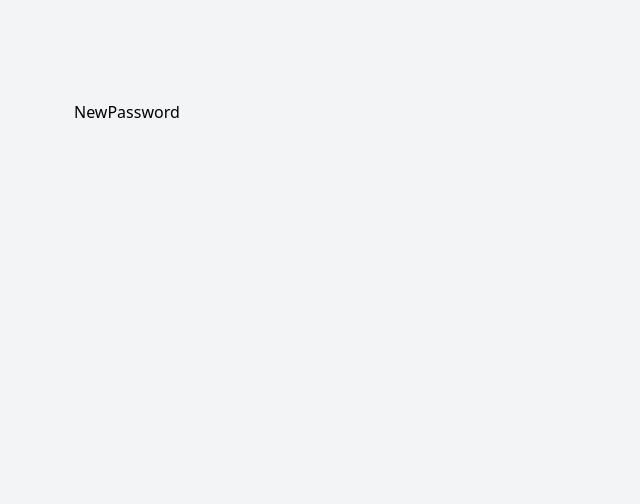
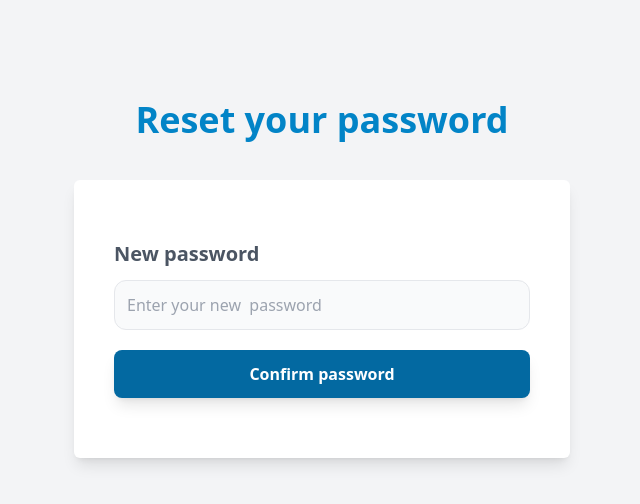
Before and after one commit to lucasbusso/upTask_MERN, a React (Vite) app in the folder frontend/: page /forgot-password/1 in a window 1280 px wide. Shown: the top 504 px of the page, without its empty margins (318-958 px from the left). Built offline with nearby package versions, Linux system fonts and the light colour scheme.

Commit message:
New password and Confirm account pages UI

```diff
--- a/frontend/src/pages/ConfirmAccout.jsx
+++ b/frontend/src/pages/ConfirmAccout.jsx
@@ -2,8 +2,12 @@
 
 const ConfirmAccout = () => {
   return (
-    <div>ConfirmAccout</div>
-  )
+    <>
+      <h1 className="text-sky-600 font-black text-center text-4xl">
+        Confirm your account
+      </h1>
+    </>
+  );
 }
 
 export default ConfirmAccout
--- a/frontend/src/pages/NewPassword.jsx
+++ b/frontend/src/pages/NewPassword.jsx
@@ -2,8 +2,35 @@ import React from 'react'
 
 const NewPassword = () => {
   return (
-    <div>NewPassword</div>
-  )
+    <>
+      <h1 className="text-sky-600 font-black text-center text-4xl">
+       Reset your password
+      </h1>
+      <form className="my-10 bg-white rounded-md shadow-lg p-10">
+
+        <div className="my-5">
+          <label
+            className="text-gray-600 block text-xl font-semibold"
+            htmlFor="password"
+          >
+            New password
+          </label>
+          <input
+            type="password"
+            id="password"
+            placeholder="Enter your new  password"
+            className="w-full mt-3 p-3 border rounded-xl bg-gray-50"
+          />
+        </div>
+
+        <input
+          type="submit"
+          value="Confirm password"
+          className="bg-sky-700 w-full  mb-5 py-3 text-white font-bold rounded-lg hover:cursor-pointer hover:bg-sky-800 hover:shadow transition-all shadow-lg"
+        />
+      </form>
+    </>
+  );
 }
 
 export default NewPassword
```
